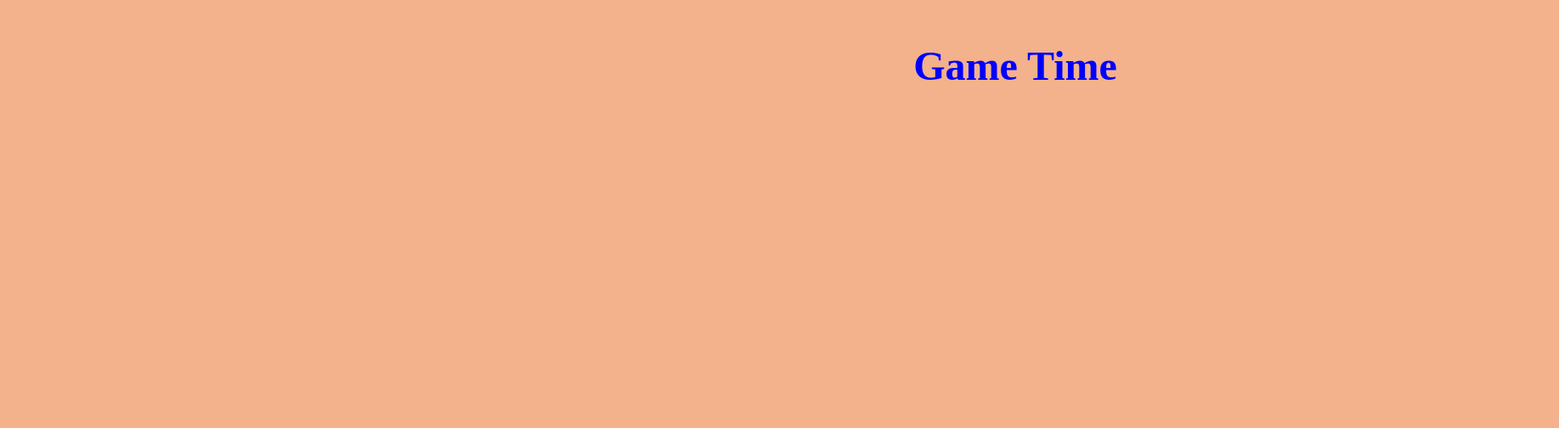
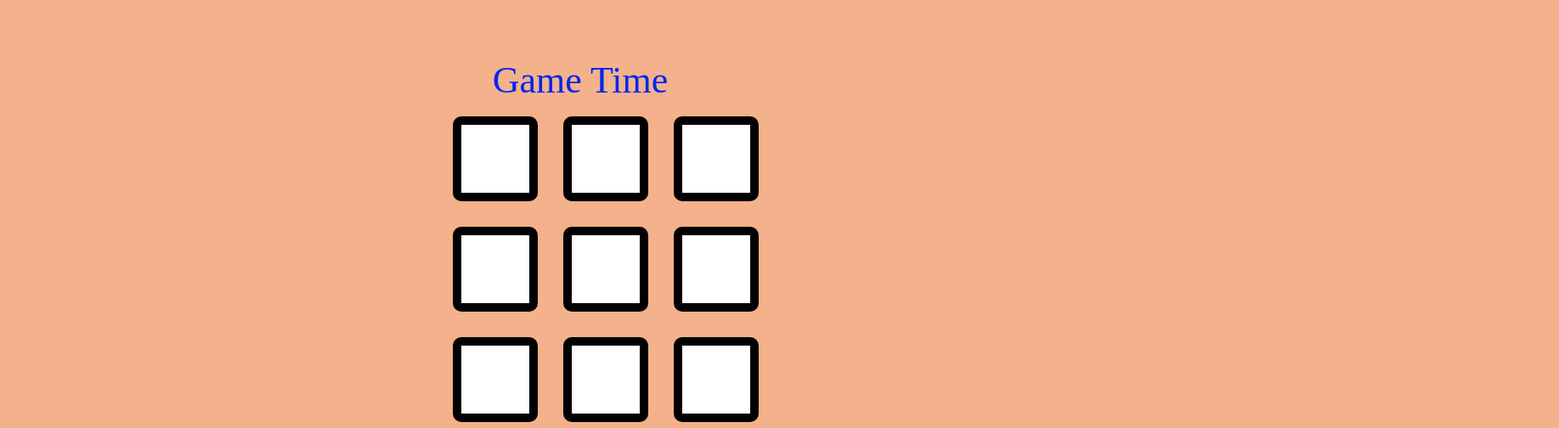
Before and after one commit to K143-Hatay-Front-End-Web-Development/Odev-2-Fen-Edebiyat, a React (Create React App) app: page / in a window 1280 px wide. Shown: the part 140-644 px from the top of the page at 85% size, 1835 px wide, since content can reach past the window. Built offline with nearby package versions, Linux system fonts and the light colour scheme; a web font is replaced by a local one.

Commit message:
tahta tasarim

```diff
--- a/src/App.js
+++ b/src/App.js
@@ -3,7 +3,21 @@ import logo from './logo.svg';
 function App() {
   return (
     <div className="App">
-      <h1>Game Time</h1>
+      <div className='title'>Game Time</div>
+      <div className='Board'>
+
+        <div className='game--container'>
+         <div data-cell-index="0" class='cell'></div>
+         <div data-cell-index="1" class='cell'></div>
+         <div data-cell-index="2" class='cell'></div>
+         <div data-cell-index="3" class='cell'></div>
+         <div data-cell-index="4" class='cell'></div>
+         <div data-cell-index="5" class='cell'></div>
+         <div data-cell-index="6" class='cell'></div>
+         <div data-cell-index="7" class='cell'></div>
+         <div data-cell-index="8" class='cell'></div>
+        </div>
+      </div>
     </div>
   );
 }
--- a/src/index.css
+++ b/src/index.css
@@ -15,18 +15,64 @@ code {
 }
 
 .App {
-  position: relative;
-  height: 100vh;
-  text-align: center;
+  position: absolute;
+
   font-style: normal;
   font-weight: 400;
   font-size: 24px;
-  top: 158px;
-  bottom: 545px;
-  left: 555px;
-  right: 557px;
+  display: flex;
+  justify-content: center;
+  align-items: center;
+  flex-flow: nowrap column;
+  height: 768px;
+width: 1366px;
+
+border-radius: 0px;
 }
 
-h1 {
+.Board {
+  display: flex;
+  width: 300px;
+  height: 300px;
+}
+
+.BoardCell {
+  background: #FFFFFF;
+  width: 80px;
+  height: 80px;
+  border: 10px solid #000000;
+}
+
+.title {
   color: blue;
+  display: block;
+  text-align: center;
+  font-size: 44px;
+  line-height: 65px;
+
+  color: #0026ED;
 }
+
+.game--container {
+  top: 255px;
+  bottom: 213px;
+  left: 533px;
+  right: 533px;
+  display: grid;
+  grid-template-columns: repeat(3, auto);
+  width: 300px;
+  height: 300px;
+  margin: 10px auto;
+  grid-gap: 30px;
+}
+
+.cell {
+  background-color: #FFFFFF;
+  width: 80px;
+  height: 80px;
+  border: 10px solid #000000;
+  border-radius: 10px;
+  cursor: pointer;
+  line-height: 100px;
+  font-size: 60px;
+}
```
